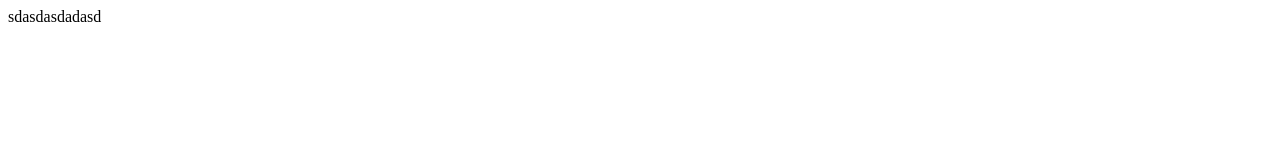
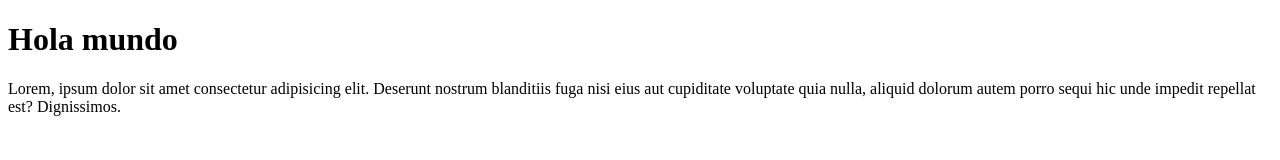
Before and after one commit to jsusmachaca/prueba, a plain HTML site: page index.html in a window 1280 px wide. Drawn offline with Linux system fonts and the light colour scheme.

Commit message:
add te quiero mucho

```diff
--- a/index.html
+++ b/index.html
@@ -6,6 +6,12 @@
   <title>Document</title>
 </head>
 <body>
-  sdasdasdadasd
+  <h1>Hola mundo</h1>
+  <p>
+    Lorem, ipsum dolor sit amet consectetur adipisicing elit.
+    Deserunt nostrum blanditiis fuga nisi eius aut cupiditate
+    voluptate quia nulla, aliquid dolorum autem porro sequi
+    hic unde impedit repellat est? Dignissimos.
+  </p>
 </body>
 </html>
--- a/vendor/css/style.css
+++ b/vendor/css/style.css
@@ -0,0 +1,3 @@
+*, body, html {
+    box-sizing: border-box;
+}
```
Also changed, not shown: 3 other files.
